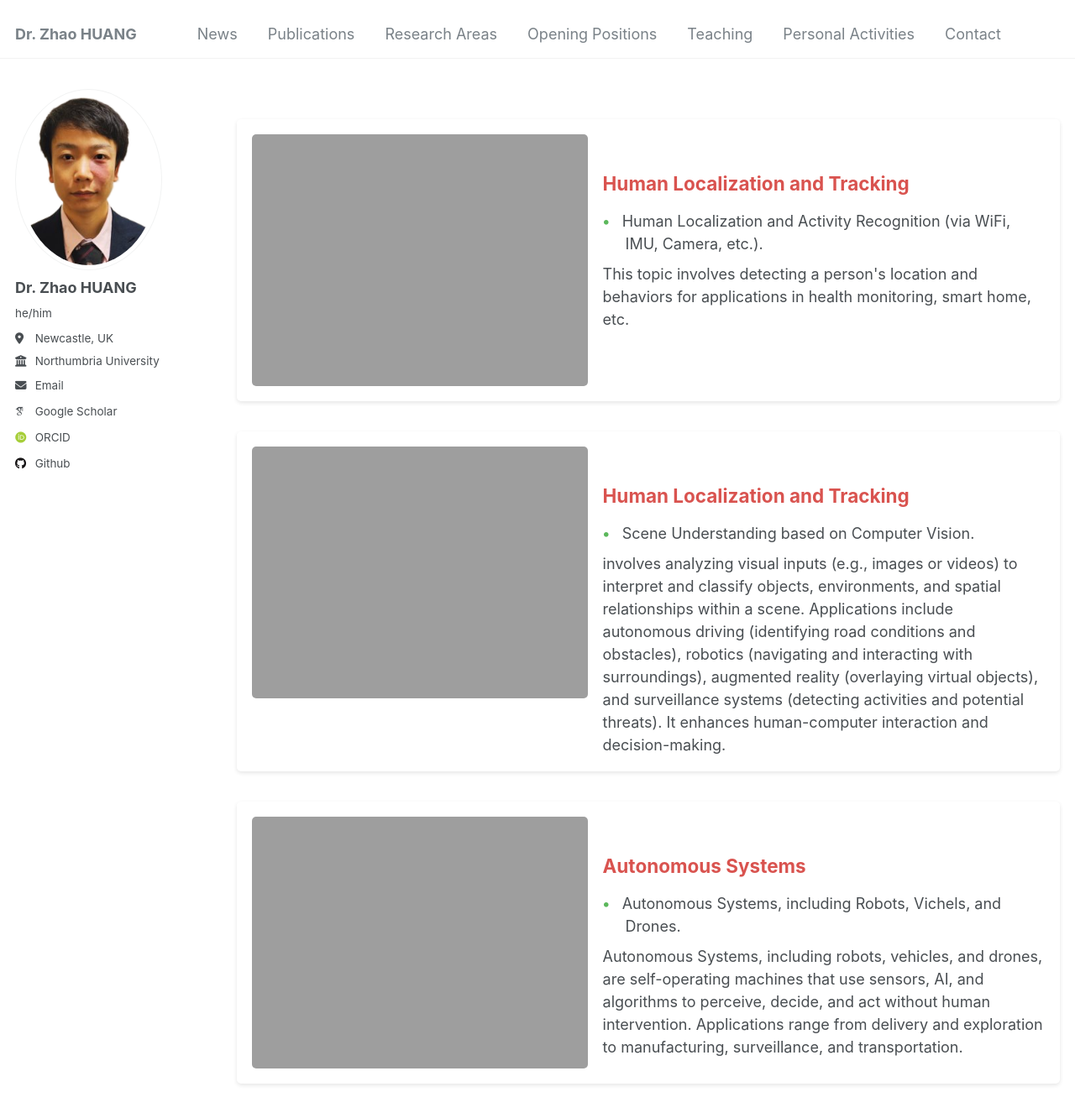
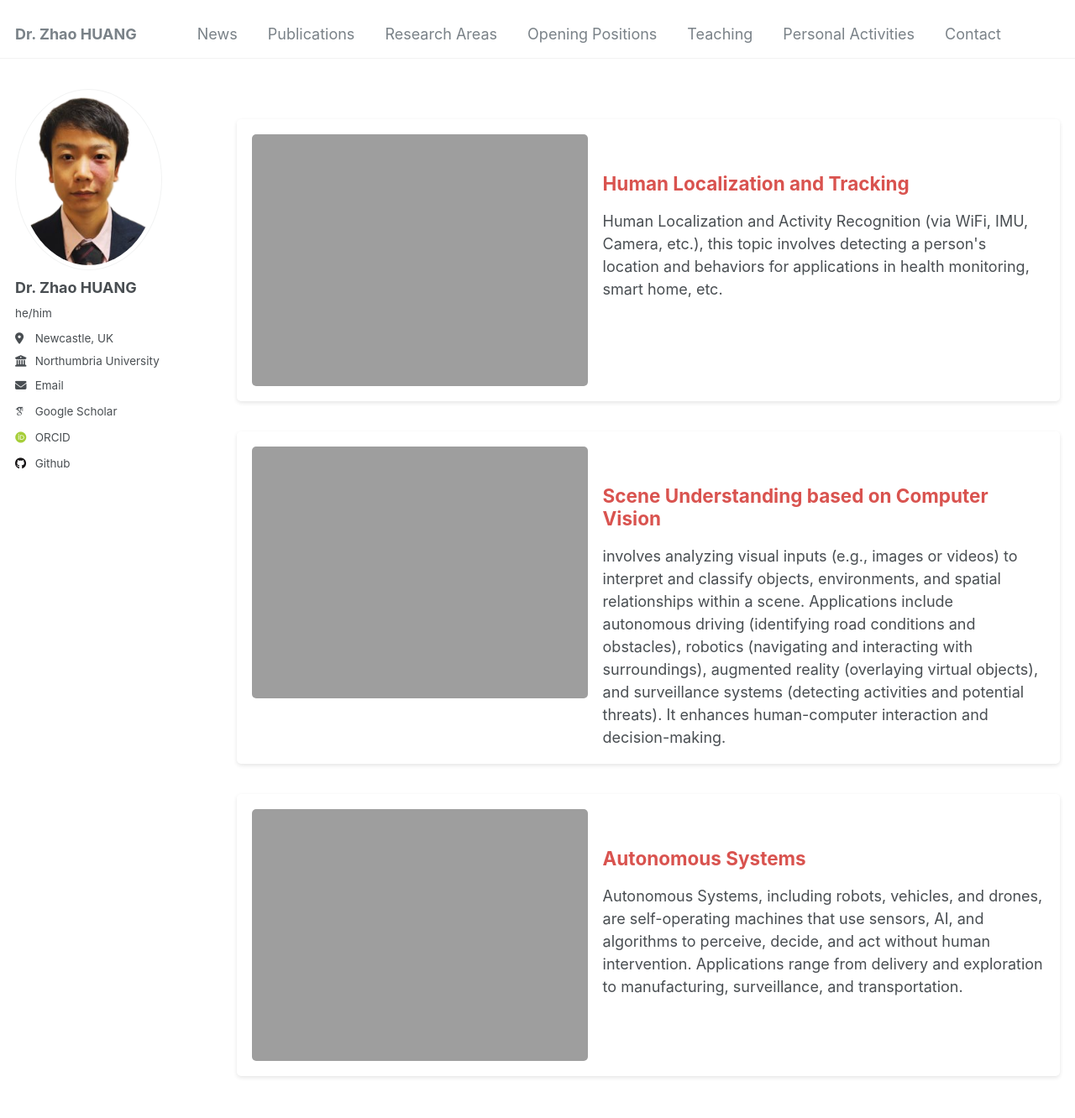
Before and after one commit to ZZ2020zz/ZZ2020zz.github.io, a Jekyll site: the page built from _pages/research.html, in a window 1280 px wide and 1400 px high. Shown: the top 1332 px of the window at 84% size. Built offline with Jekyll 4.4.1, drawn with Linux system fonts in a browser that asks for light colours; some web fonts are replaced.

Commit message:
Update research.html

```diff
--- a/_pages/research.html
+++ b/_pages/research.html
@@ -19,23 +19,15 @@ author_profile: true
     <div class="text" style="flex: 1;">
         <h2 style="color: #d9534f; margin-bottom: 0.5rem;">Human Localization and Tracking</h2>
         <ul style="margin: 1rem 0 0; padding: 0; list-style: none;">
-            <li style="margin-bottom: 0.5rem; padding-left: 1.5rem; position: relative;">
-                <span style="color: #5cb85c; font-weight: bold; display: inline-block; width: 1rem; margin-left: -1.5rem;">•</span>
-                Human Localization and Activity Recognition (via WiFi, IMU, Camera, etc.).
-            </li>
-            This topic involves detecting a person's location and behaviors for applications in health monitoring, smart home, etc.
+            Human Localization and Activity Recognition (via WiFi, IMU, Camera, etc.), this topic involves detecting a person's location and behaviors for applications in health monitoring, smart home, etc.
         </ul>
     </div>
 </div>
 <div class="container" style="display: flex; align-items: flex-start; margin: 2rem auto; max-width: 1200px; background: #fff; padding: 1rem; border-radius: 5px; box-shadow: 0 2px 5px rgba(0, 0, 0, 0.1);">
-    <img src="https://zz2020zz.github.io//assets//css//Human%20Localization.png" alt="Research Topic 1" style="max-width: 400px; border-radius: 5px; margin-right: 1rem;">
+    <img src="https://zz2020zz.github.io//assets//css//scene.png" alt="Research Topic 1" style="max-width: 400px; border-radius: 5px; margin-right: 1rem;">
     <div class="text" style="flex: 1;">
-        <h2 style="color: #d9534f; margin-bottom: 0.5rem;">Human Localization and Tracking</h2>
+        <h2 style="color: #d9534f; margin-bottom: 0.5rem;">Scene Understanding based on Computer Vision</h2>
         <ul style="margin: 1rem 0 0; padding: 0; list-style: none;">
-            <li style="margin-bottom: 0.5rem; padding-left: 1.5rem; position: relative;">
-                <span style="color: #5cb85c; font-weight: bold; display: inline-block; width: 1rem; margin-left: -1.5rem;">•</span>
-               Scene Understanding based on Computer Vision.
-            </li>
         involves analyzing visual inputs (e.g., images or videos) to interpret and classify objects, environments, and spatial relationships within a scene.
         Applications include autonomous driving (identifying road conditions and obstacles), robotics (navigating and interacting with surroundings),
         augmented reality (overlaying virtual objects), and surveillance systems (detecting activities and potential threats). It enhances human-computer interaction and decision-making.
@@ -43,16 +35,12 @@ author_profile: true
     </div>
 </div>
     <div class="container" style="display: flex; align-items: flex-start; margin: 2rem auto; max-width: 1200px; background: #fff; padding: 1rem; border-radius: 5px; box-shadow: 0 2px 5px rgba(0, 0, 0, 0.1);">
-    <img src="https://zz2020zz.github.io//assets//css//Human%20Localization.png" alt="Research Topic 1" style="max-width: 400px; border-radius: 5px; margin-right: 1rem;">
+    <img src="https://zz2020zz.github.io//assets//css//autonomous.png" alt="Research Topic 1" style="max-width: 400px; border-radius: 5px; margin-right: 1rem;">
     <div class="text" style="flex: 1;">
         <h2 style="color: #d9534f; margin-bottom: 0.5rem;">Autonomous Systems</h2>
         <ul style="margin: 1rem 0 0; padding: 0; list-style: none;">
-            <li style="margin-bottom: 0.5rem; padding-left: 1.5rem; position: relative;">
-                <span style="color: #5cb85c; font-weight: bold; display: inline-block; width: 1rem; margin-left: -1.5rem;">•</span>
-                Autonomous Systems, including Robots, Vichels, and Drones.
-            </li>
-            Autonomous Systems, including robots, vehicles, and drones, are self-operating machines that use sensors, AI, and algorithms to perceive, decide, and act without human intervention.
-            Applications range from delivery and exploration to manufacturing, surveillance, and transportation.
+        Autonomous Systems, including robots, vehicles, and drones, are self-operating machines that use sensors, AI, and algorithms to perceive, decide, and act without human intervention.
+        Applications range from delivery and exploration to manufacturing, surveillance, and transportation.
         </ul>
     </div>
 </div>
```
